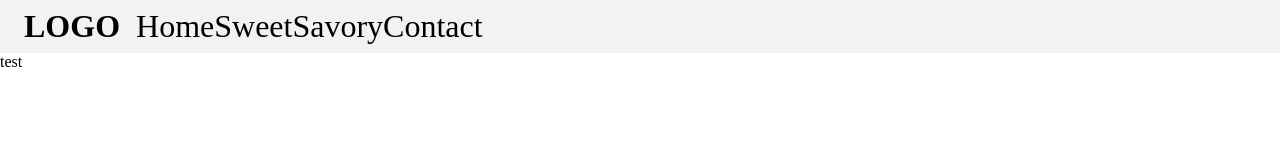
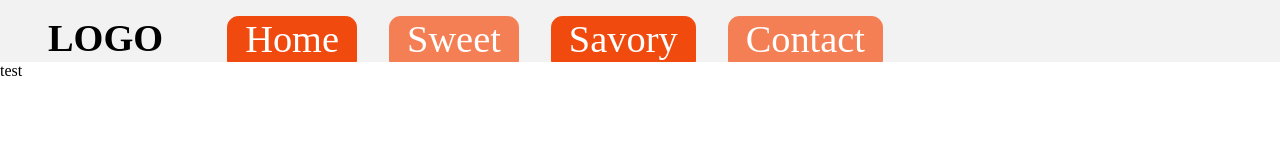
Before and after one commit to marwels/Restaurant-Page-, a website built with webpack: page src/index.html in a window 1280 px wide. Built offline with nearby package versions, Linux system fonts and the light colour scheme.

Commit message:
feat: style menu bar

```diff
--- a/src/main_page.js
+++ b/src/main_page.js
@@ -28,6 +28,7 @@ const Ahref = function Ahref(parentEl, className, label, onClick) {
 
 const MenuButton = function MenuButton(parentEl, label, onClick) {
     const wrapper = document.createElement("div");
+    wrapper.className = "buttonWrapper";
     const destroy = Ahref(wrapper, "menu-button", label, onClick);
     parentEl.appendChild(wrapper);
 
@@ -58,16 +59,19 @@ const Header = function Header(parentEl) {
 
     let menuButtonNames = ["Home", "Sweet", "Savory", "Contact"]
 
+    const menuButtonsDiv = document.createElement("div");
+    menuButtonsDiv.classList.add("menuButtonsDiv");
+
     const children = [];
 
     for (let i = 0; i < menuButtonNames.length; i++) {
         const btn_name = menuButtonNames[i];
-        children.push(MenuButton(menuBar, btn_name, () => {
+        children.push(MenuButton(menuButtonsDiv, btn_name, () => {
             window.location.hash = `#${btn_name}`
         }))
         // menuButton.addEventListener("click", XXX)
     }
-
+    menuBar.appendChild(menuButtonsDiv);
     parentEl.appendChild(menuBar);
 
     return () => {
--- a/src/style.css
+++ b/src/style.css
@@ -19,17 +19,49 @@
 body {
     margin: 0;
     font-family: DMSans;
+    background-color: #ffffff;
 }
 
 .menu_bar {
     background-color: #f2f2f2;
 display: flex;
-padding: 0.5rem;
-font-size: 2rem;
+padding: 1rem 1rem 0 1rem;
+font-size: 2.4rem;
 }
 
 .logo {
     font-weight: 700;
-padding: 0 1rem;
+padding: 0 2rem;
+}
 
+.menuButtonsDiv {
+  display: flex;
+  color: #ffffff;
+  column-gap: 2rem;
+  padding: 0 0 0 2rem;
 }
+
+.menuButtonsDiv :nth-child(odd) {
+  background-color: #f14a0e;
+  border: 1px solid #f14a0e;
+}
+
+.menuButtonsDiv :nth-child(odd) a {
+  background-color: #f14a0e;
+  border: 1px solid #f14a0e;
+}
+
+.menuButtonsDiv :nth-child(even) {
+  background-color: #f57f54;
+  border: 1px solid #f57f54;
+}
+
+.menuButtonsDiv :nth-child(even) a {
+  background-color: #f57f54;
+  border: 1px solid #f57f54;
+}
+
+.buttonWrapper {
+  padding: 0 1rem;
+border-radius: 0.7rem 0.7rem 0 0;
+}
```
